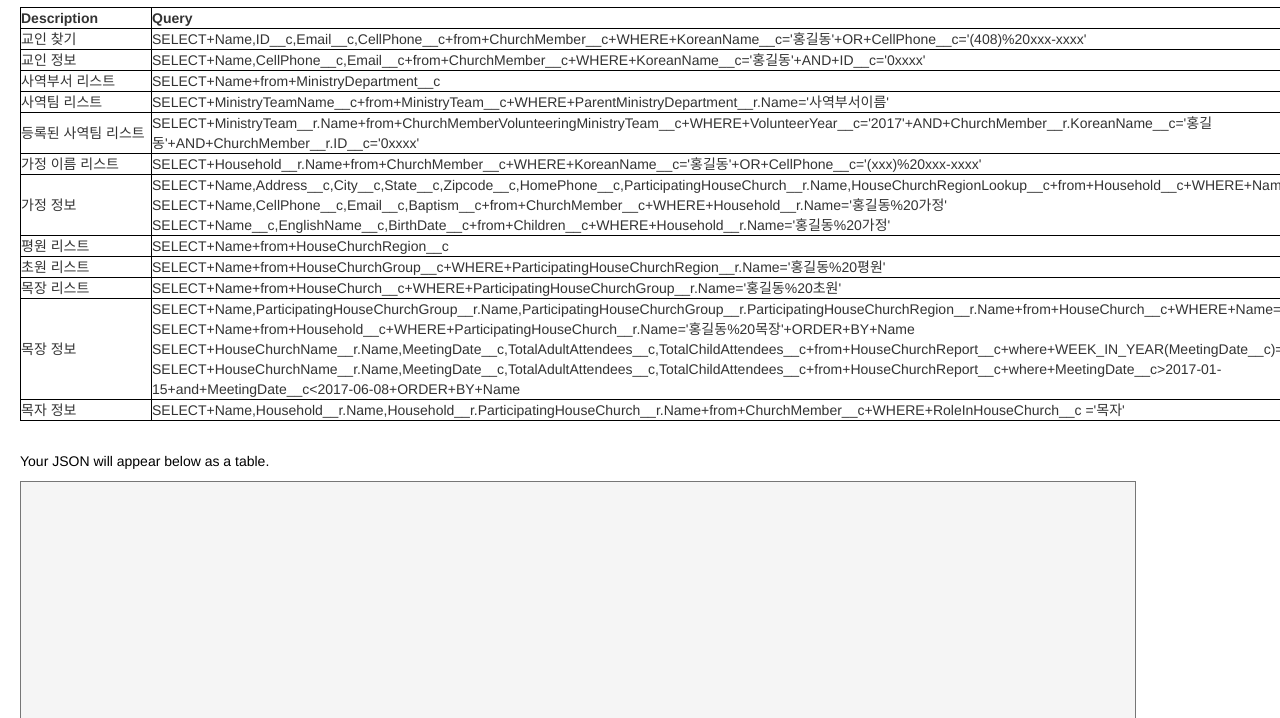
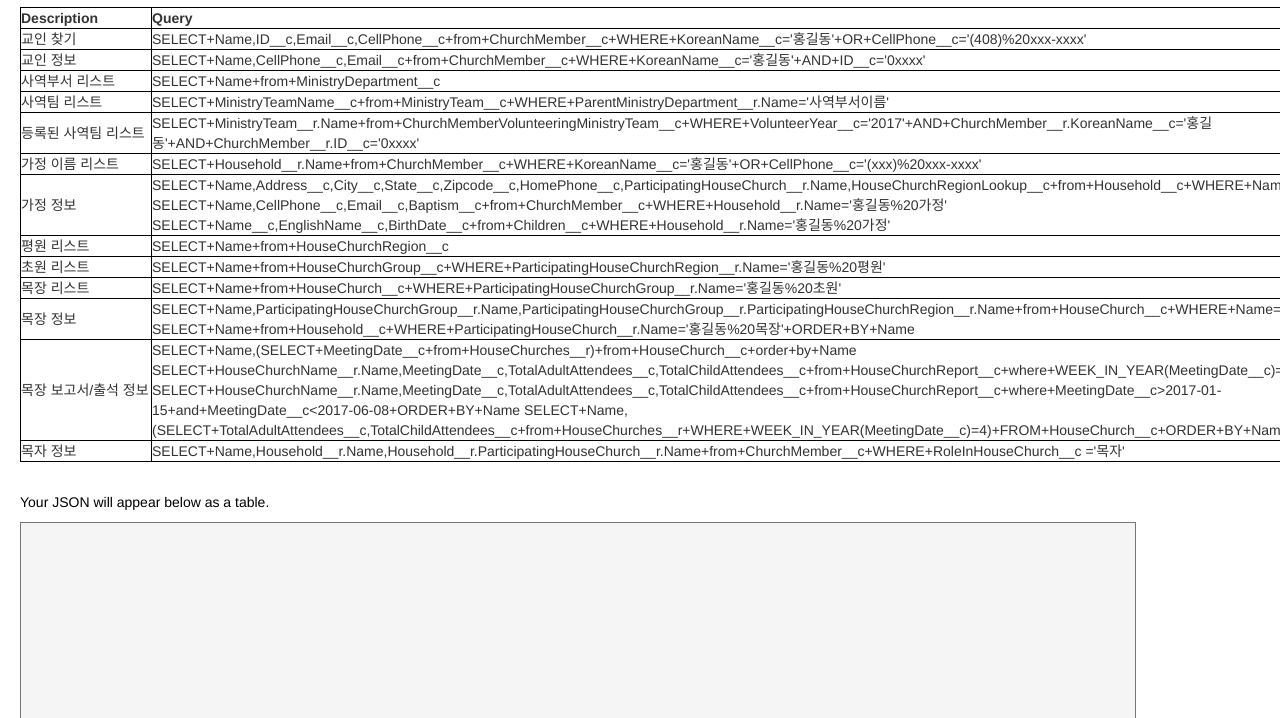
Before and after one commit to jaegeuk/jaegeuk.github.io, a plain HTML site: page query.html in a window 1280 px wide. Shown: the part 82-800 px from the top of the page. Drawn offline with nearby package versions, Linux system fonts and the light colour scheme.

Commit message:
date
Signed-off-by: Jaegeuk Kim <jaegeuk@kernel.org>

```diff
--- a/query.html
+++ b/query.html
@@ -343,9 +343,14 @@ border-bottom:1px solid black;}
   <tr>
     <td> 목장 정보</td>
     <td> SELECT+Name,ParticipatingHouseChurchGroup__r.Name,ParticipatingHouseChurchGroup__r.ParticipatingHouseChurchRegion__r.Name+from+HouseChurch__c+WHERE+Name='홍길동%20목장'<br>
-    SELECT+Name+from+Household__c+WHERE+ParticipatingHouseChurch__r.Name='홍길동%20목장'+ORDER+BY+Name<br>
+    SELECT+Name+from+Household__c+WHERE+ParticipatingHouseChurch__r.Name='홍길동%20목장'+ORDER+BY+Name</td>
+  </tr>
+  <tr>
+    <td> 목장 보고서/출석 정보</td>
+    <td> SELECT+Name,(SELECT+MeetingDate__c+from+HouseChurches__r)+from+HouseChurch__c+order+by+Name<br>
     SELECT+HouseChurchName__r.Name,MeetingDate__c,TotalAdultAttendees__c,TotalChildAttendees__c+from+HouseChurchReport__c+where+WEEK_IN_YEAR(MeetingDate__c)=2+ORDER+BY+Name<br>
-    SELECT+HouseChurchName__r.Name,MeetingDate__c,TotalAdultAttendees__c,TotalChildAttendees__c+from+HouseChurchReport__c+where+MeetingDate__c>2017-01-15+and+MeetingDate__c<2017-06-08+ORDER+BY+Name</td>
+    SELECT+HouseChurchName__r.Name,MeetingDate__c,TotalAdultAttendees__c,TotalChildAttendees__c+from+HouseChurchReport__c+where+MeetingDate__c>2017-01-15+and+MeetingDate__c<2017-06-08+ORDER+BY+Name
+    SELECT+Name,(SELECT+TotalAdultAttendees__c,TotalChildAttendees__c+from+HouseChurches__r+WHERE+WEEK_IN_YEAR(MeetingDate__c)=4)+FROM+HouseChurch__c+ORDER+BY+Name</td>
   </tr>
   <tr>
     <td> 목자 정보</td>
```
